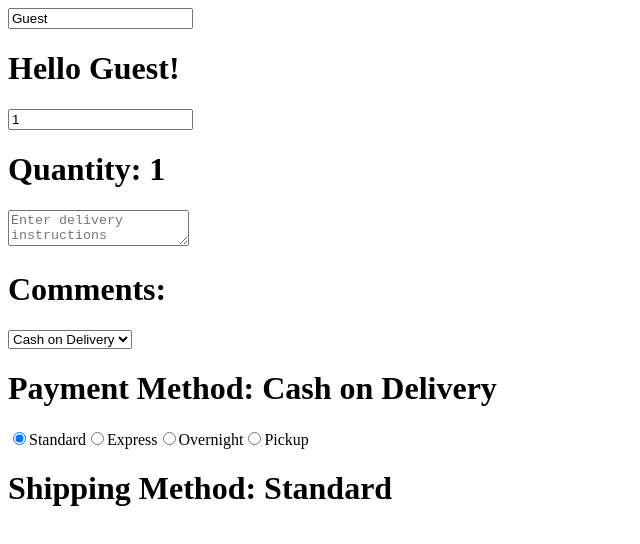
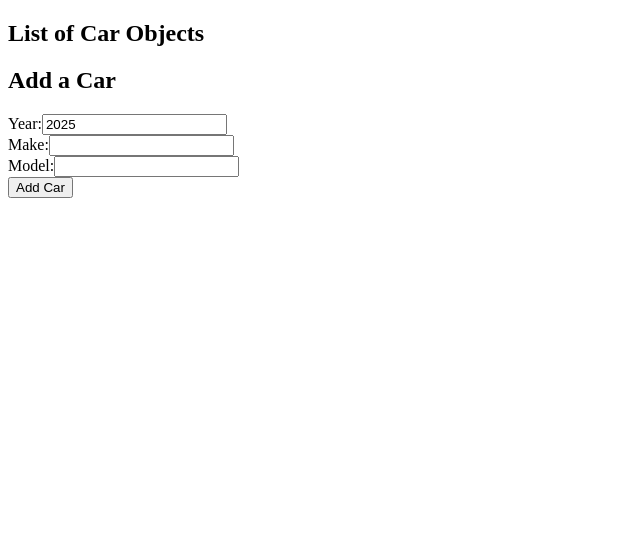
Before and after one commit to eddie-kay0462/Learning-React, a React (Vite) app in the folder my-react-app/: page / in a window 1280 px wide. Shown: the top 544 px of the page, without its empty margins (0-640 px from the left). Built offline with nearby package versions, Linux system fonts and the light colour scheme.

Commit message:
Main app page

```diff
--- a/my-react-app/src/App.jsx
+++ b/my-react-app/src/App.jsx
@@ -1,11 +1,11 @@
 import React from "react";
-import MyComponent2 from "./MyComponent2";
+import MyComponent5 from "./MyComponent5";
 function App() {
 
     return (
        <>
-            <MyComponent2 />
-        </>
+          <MyComponent5 />
+       </>
 
     );
 }
```
